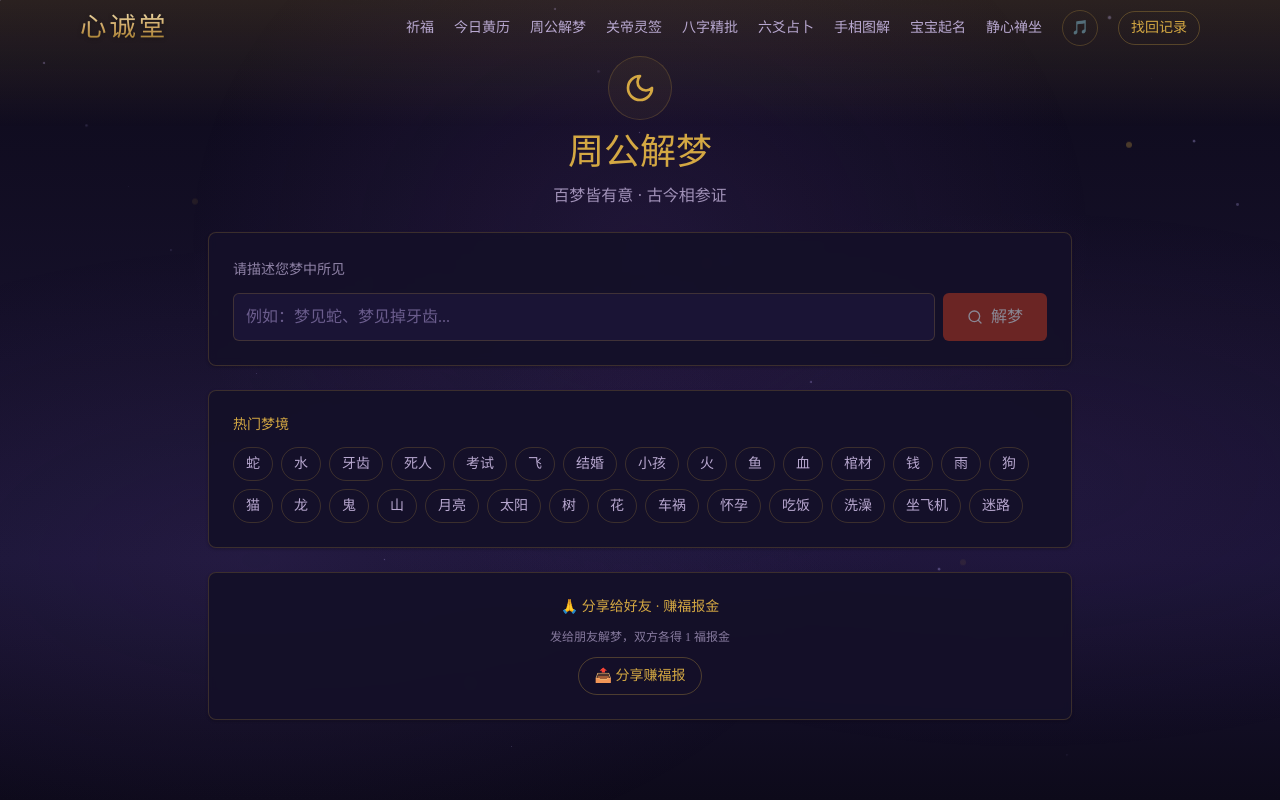
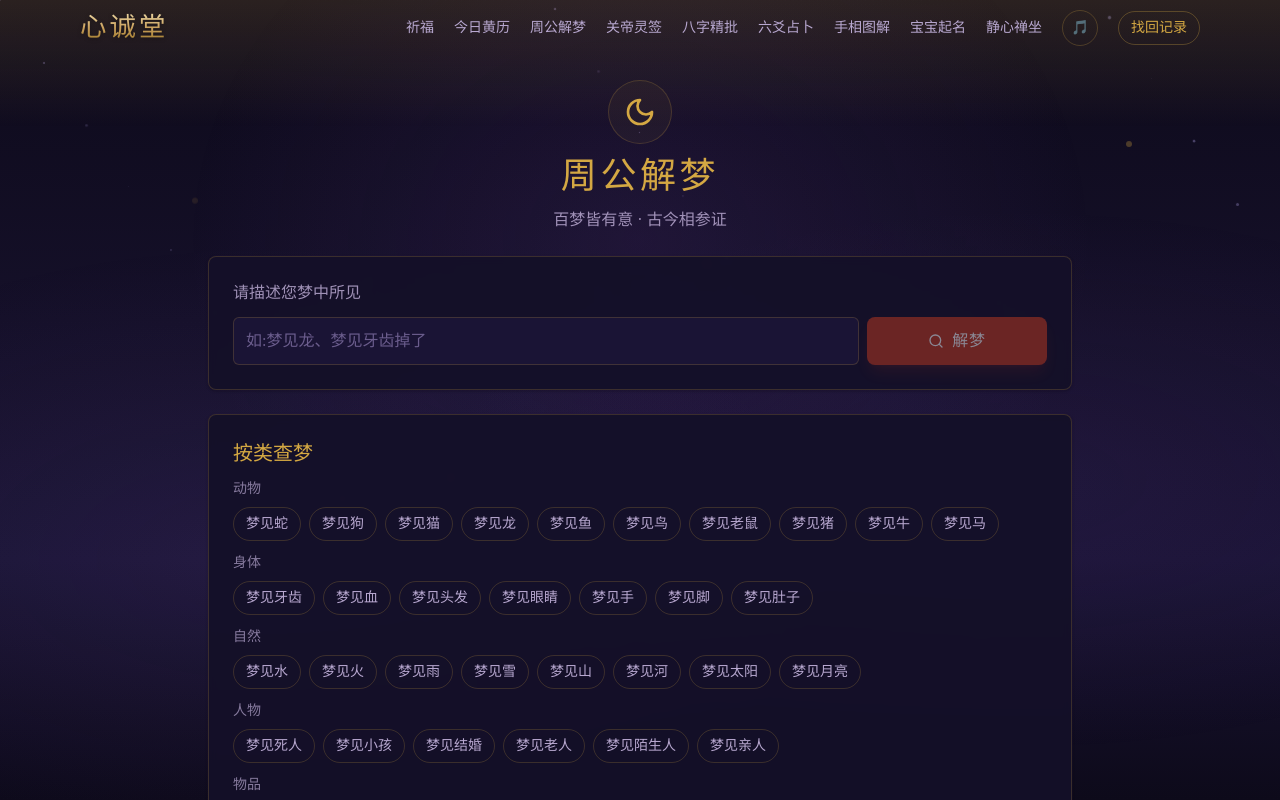
Before and after one commit to LJ082057/xinchengtang, a Next.js app: page /dream in a window 1280 px wide. Shown: the top 800 px of the page. Built offline with nearby package versions, Linux system fonts and the light colour scheme.

Commit message:
fix: dream页面对齐目标站UI + header滚动效果 + 分类查梦

```diff
--- /dev/null
+++ b/app/components/HeaderBg.tsx
@@ -0,0 +1,16 @@
+"use client";
+import { useState, useEffect } from "react";
+
+export default function HeaderBg() {
+  const [scrolled, setScrolled] = useState(false);
+
+  useEffect(() => {
+    const onScroll = () => setScrolled(window.scrollY > 20);
+    window.addEventListener("scroll", onScroll, { passive: true });
+    return () => window.removeEventListener("scroll", onScroll);
+  }, []);
+
+  return (
+    <div className={`fixed inset-x-0 top-0 z-40 h-14 transition-all duration-base ${scrolled ? "bg-xuan-card/95 backdrop-blur-md shadow-lg shadow-black/20" : "bg-transparent"}`} />
+  );
+}
--- a/app/dream/page.tsx
+++ b/app/dream/page.tsx
@@ -33,43 +33,56 @@ export default function DreamPage() {
     setStreaming(false);
   };
 
-  const hotDreams = ["蛇","水","牙齿","死人","考试","飞","结婚","小孩","火","鱼","血","棺材","钱","雨","狗","猫","龙","鬼","山","月亮","太阳","树","花","车祸","怀孕","吃饭","洗澡","坐飞机","迷路"];
+  const dreamCategories = [
+    { name: "动物", items: ["蛇","狗","猫","龙","鱼","鸟","老鼠","猪","牛","马"] },
+    { name: "身体", items: ["牙齿","血","头发","眼睛","手","脚","肚子"] },
+    { name: "自然", items: ["水","火","雨","雪","山","河","太阳","月亮"] },
+    { name: "人物", items: ["死人","小孩","结婚","老人","陌生人","亲人"] },
+    { name: "物品", items: ["钱","棺材","车","房子","手机","刀"] },
+    { name: "动作", items: ["飞","考试","吃饭","洗澡","迷路","打架","哭"] },
+  ];
 
   return (
     <div className="mx-auto max-w-4xl space-y-6 px-4 pb-24">
-      <section className="text-center space-y-3">
+      <section className="space-y-3 pt-6 text-center">
         <div className="mx-auto mb-2 flex size-16 items-center justify-center rounded-full border border-gold/20 bg-gold/5">
           <Moon className="size-8 text-gold" />
         </div>
-        <h1 className="text-4xl text-gold">周公解梦</h1>
+        <h1 className="font-display text-4xl tracking-widest text-gold">周公解梦</h1>
         <p className="text-base text-paper-dark/85">百梦皆有意 · 古今相参证</p>
       </section>
 
       <div className="transition-all duration-base rounded-lg border border-gold/20 bg-xuan-card/95 p-card-pad shadow-paper backdrop-blur-sm hover:border-gold/30 hover:shadow-card space-y-3">
-        <label className="text-sm text-paper-dark/75">请描述您梦中所见</label>
+        <p className="text-base text-paper-dark/85">请描述您梦中所见</p>
         <div className="flex flex-col gap-2 sm:flex-row">
           <input value={keyword} onChange={e => setKeyword(e.target.value)}
             onKeyDown={e => e.key === "Enter" && interpret()}
-            placeholder="例如：梦见蛇、梦见掉牙齿..."
-            className="flex-1 h-12 rounded-md border border-gold/20 bg-xuan-surface px-3 text-paper-dark placeholder:text-ink-muted transition-all duration-fast focus:border-gold focus:outline-none focus:ring-1 focus:ring-gold/30" />
+            placeholder="如:梦见龙、梦见牙齿掉了"
+            maxLength={100}
+            className="rounded-md border border-gold/20 bg-xuan-surface px-3 text-paper-dark placeholder:text-ink-muted transition-all duration-fast focus:border-gold focus:outline-none focus:ring-1 focus:ring-gold/30 h-12 w-full text-base sm:flex-1" />
           <button onClick={interpret} disabled={!keyword.trim() || loading}
-            className="inline-flex items-center justify-center gap-2 h-12 px-6 rounded-md bg-vermillion text-white font-body font-medium transition-all duration-fast hover:bg-vermillion-light disabled:opacity-50 disabled:cursor-not-allowed">
-            <Search className="size-4" /> 解梦
+            className="inline-flex items-center justify-center gap-2 font-body font-medium transition-all duration-fast disabled:cursor-not-allowed disabled:opacity-50 min-w-[180px] rounded-lg bg-vermillion tracking-wider text-white shadow-lg shadow-vermillion/20 hover:bg-vermillion-light active:bg-vermillion-dark px-5 text-base h-12 w-full whitespace-nowrap sm:w-auto">
+            <Search className="size-4" />解梦
           </button>
         </div>
       </div>
 
       {!result && !loading && (
         <div className="transition-all duration-base rounded-lg border border-gold/20 bg-xuan-card/95 p-card-pad shadow-paper backdrop-blur-sm hover:border-gold/30 hover:shadow-card space-y-3">
-          <p className="text-sm text-gold">热门梦境</p>
-          <div className="flex flex-wrap gap-2">
-            {hotDreams.map(d => (
-              <button key={d} onClick={() => setKeyword(d)}
-                className="rounded-full border border-gold/20 px-3 py-1.5 text-sm text-paper-dark hover:border-gold/40 hover:text-gold transition-all duration-fast">
-                {d}
-              </button>
-            ))}
-          </div>
+          <h2 className="font-display text-xl text-gold">按类查梦</h2>
+          {dreamCategories.map(cat => (
+            <div key={cat.name} className="space-y-2">
+              <p className="text-sm text-paper-dark/70">{cat.name}</p>
+              <div className="flex flex-wrap gap-2">
+                {cat.items.map(d => (
+                  <button key={d} onClick={() => setKeyword(`梦见${d}`)}
+                    className="rounded-full border border-gold/20 px-3 py-1.5 text-sm text-paper-dark hover:border-gold/40 hover:text-gold transition-all duration-fast">
+                    梦见{d}
+                  </button>
+                ))}
+              </div>
+            </div>
+          ))}
         </div>
       )}
 
@@ -87,7 +100,7 @@ export default function DreamPage() {
 
       {result && (
         <div className="transition-all duration-base rounded-lg border border-gold/20 bg-xuan-card/95 p-card-pad shadow-paper backdrop-blur-sm hover:border-gold/30 hover:shadow-card space-y-4">
-          <p className="text-sm text-gold">🌙 周公解梦</p>
+          <p className="text-sm text-gold">🌙 周公解梦 · 梦见{keyword.replace("梦见","")}</p>
           <div className="space-y-4 text-base leading-relaxed text-paper">
             {result.split("\n").filter(Boolean).map((p, i) => (
               <p key={i} className="indent-8">{p}</p>
@@ -103,10 +116,13 @@ export default function DreamPage() {
               </div>
             )}
           </div>
+          <button onClick={() => { setResult(""); setKeyword(""); }}
+            className="w-full h-12 rounded-lg border border-gold/40 text-gold hover:bg-gold/10 transition-all duration-fast">
+            再解一梦
+          </button>
         </div>
       )}
 
-      {/* 分享赚福报 */}
       <div className="transition-all duration-base rounded-lg border border-gold/20 bg-xuan-card/95 p-card-pad shadow-paper backdrop-blur-sm text-center space-y-3">
         <p className="text-sm text-gold">🙏 分享给好友 · 赚福报金</p>
         <p className="text-xs text-paper-dark/70">发给朋友解梦，双方各得 1 福报金</p>
--- a/app/layout.tsx
+++ b/app/layout.tsx
@@ -1,6 +1,7 @@
 import type { Metadata, Viewport } from "next";
 import "./globals.css";
 import MusicToggle from "./components/MusicToggle";
+import HeaderBg from "./components/HeaderBg";
 
 export const metadata: Metadata = {
   title: "心诚堂 · 为家人祈福求灵签",
@@ -80,6 +81,9 @@ export default function RootLayout({ children }: { children: React.ReactNode })
           ))}
         </div>
 
+        {/* Header背景 - 滚动时显示 */}
+        <HeaderBg />
+
         {/* 导航 */}
         <header className="fixed top-0 z-50 h-14 w-full transition-all duration-base safe-top bg-transparent">
           <div className="mx-auto flex h-full max-w-6xl items-center justify-between px-4">
```
